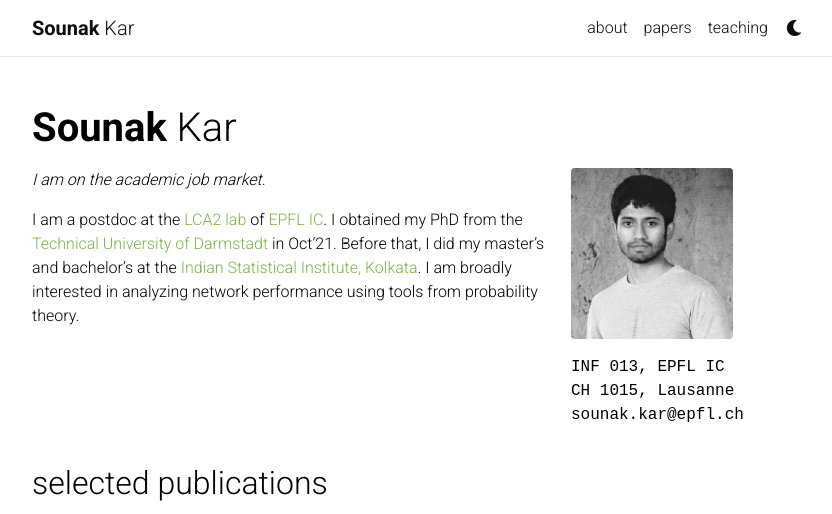
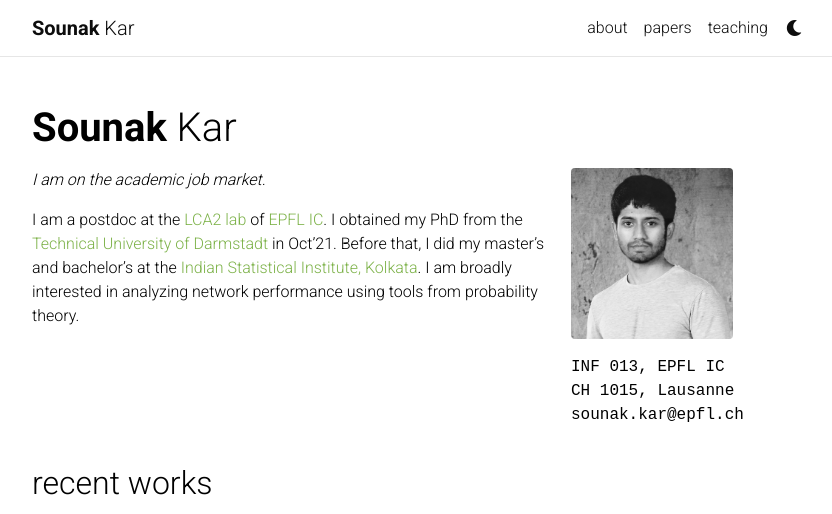
Before and after one commit to sounakk/sounakk.github.io, a Jekyll site: the page built from _pages/about.md, in a window 1280 px wide, cut to the strip 0-514 px from the top of the page. Shown: the whole strip, without its empty margins (223-1055 px from the left). Built offline with Jekyll 4.4.1, drawn with Linux system fonts in a browser that asks for light colours; nearby versions of some CDN libraries; full-size pictures stand in for the smaller copies a plugin makes; comment, search, counter and statistics services are not loaded; a style sheet for code colours, icons or effects is not loaded.

Commit message:
selected to recent

```diff
--- a/_includes/selected_papers.html
+++ b/_includes/selected_papers.html
@@ -1,4 +1,4 @@
 <div class="publications">
-  <h2>selected publications</h2>
+  <h2>recent works</h2>
   {% bibliography -f papers -q @*[selected=true]* %}
 </div>
```
